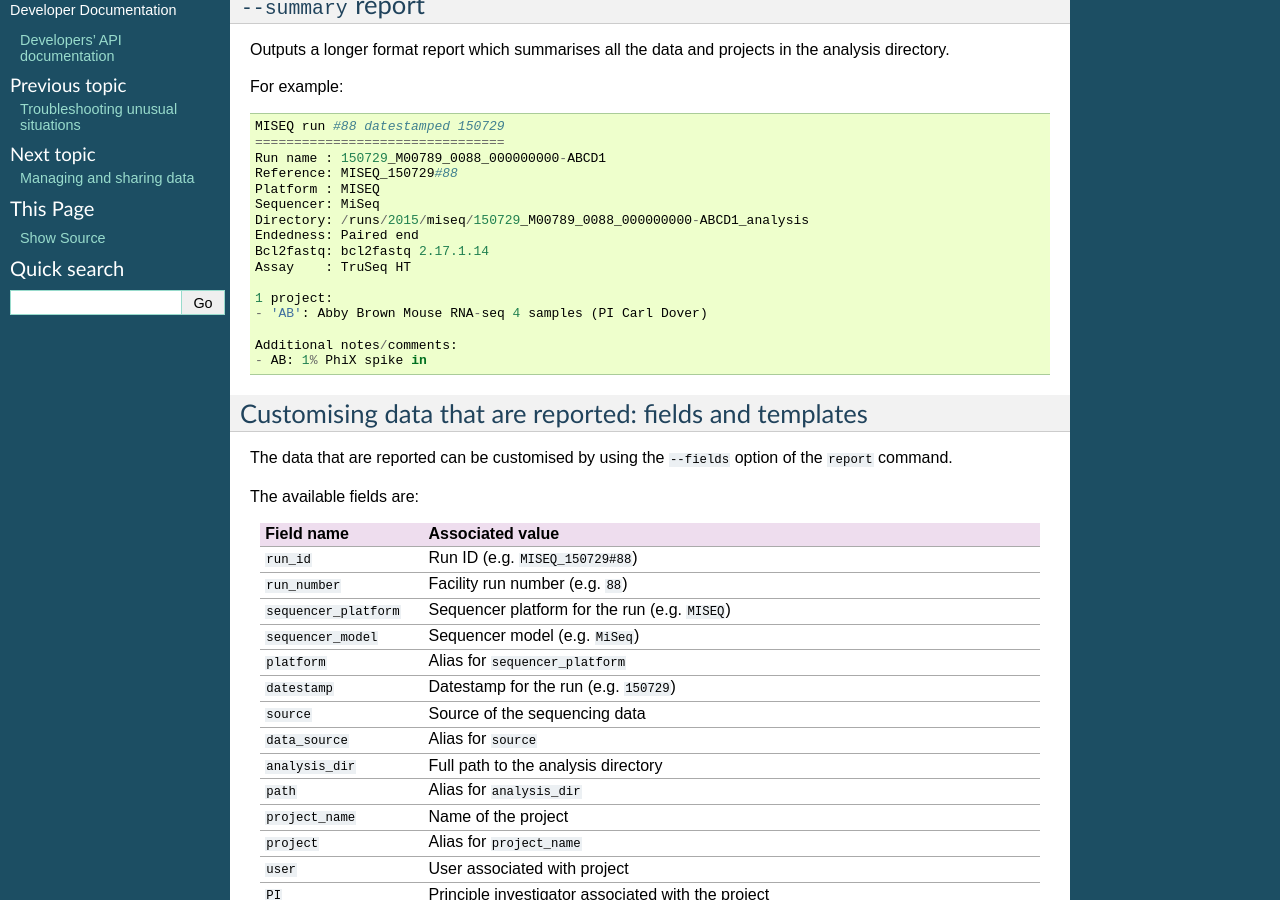
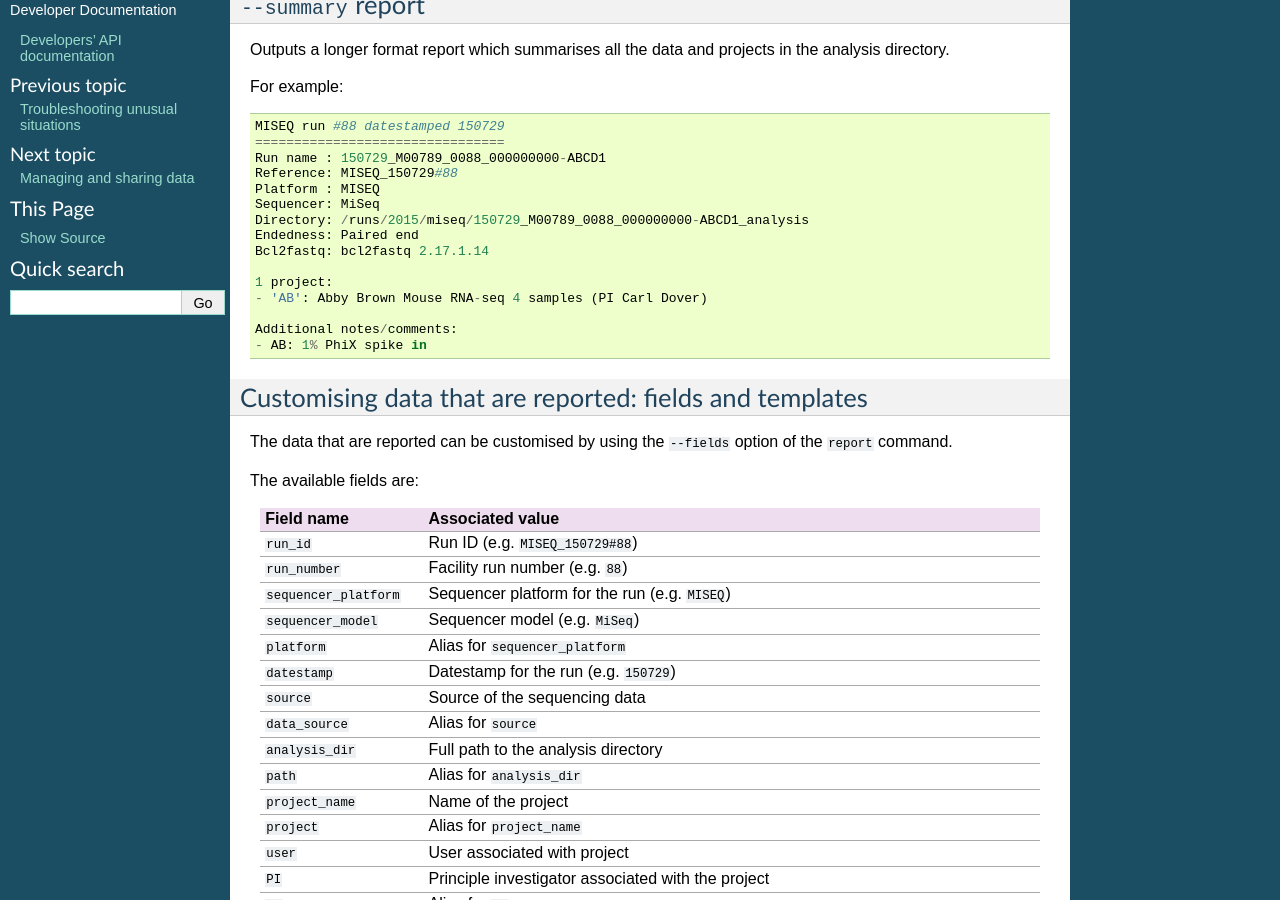
Before and after one commit to fls-bioinformatics-core/auto_process_ngs, a Sphinx documentation site: the page built from docs/source/using/report.rst, in a window 1280 px wide and 900 px high, scrolled down 904 px. Built offline with Sphinx 7.4.7, drawn with Linux system fonts in a browser that asks for light colours.

Commit message:
Update example output from --summary option in documentation for 'report' command.

```diff
--- a/docs/source/using/report.rst
+++ b/docs/source/using/report.rst
@@ -73,7 +73,6 @@ For example:
     Directory: /runs/2015/miseq/150729_M00789_0088_000000000-ABCD1_analysis
     Endedness: Paired end
     Bcl2fastq: bcl2fastq 2.17.1.14
-    Assay    : TruSeq HT
 
     1 project:
     - 'AB': Abby Brown Mouse RNA-seq 4 samples (PI Carl Dover)
```
